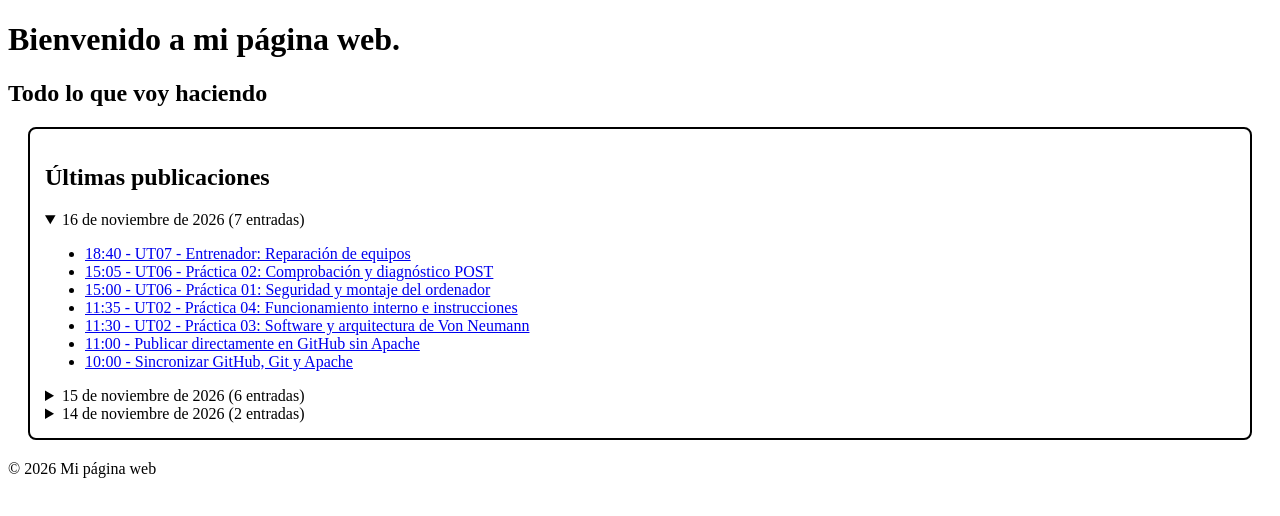
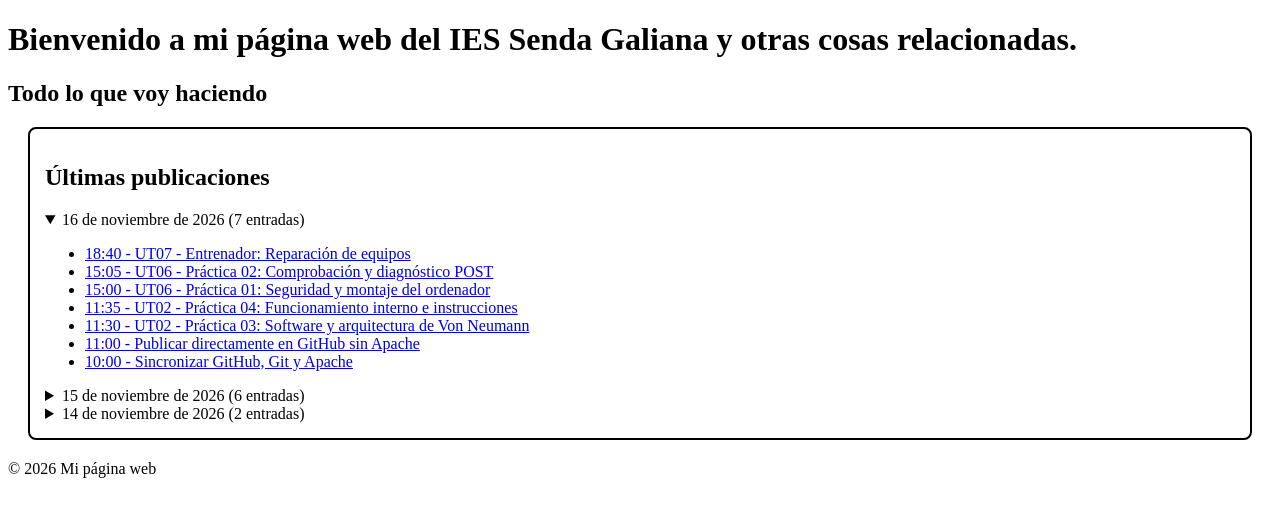
Before and after one commit to elumbreras23-creator/elumbreras23-creator.github.io, a plain HTML site: page index.html in a window 1280 px wide. Drawn offline with Linux system fonts and the light colour scheme.

Commit message:
Update header title with additional information

```diff
--- a/index.html
+++ b/index.html
@@ -38,7 +38,7 @@
 
 <body>
     <header>
-        <h1>Bienvenido a mi página web.</h1>
+        <h1>Bienvenido a mi página web del IES Senda Galiana y otras cosas relacionadas.</h1>
     </header>
 
     <main>
```
